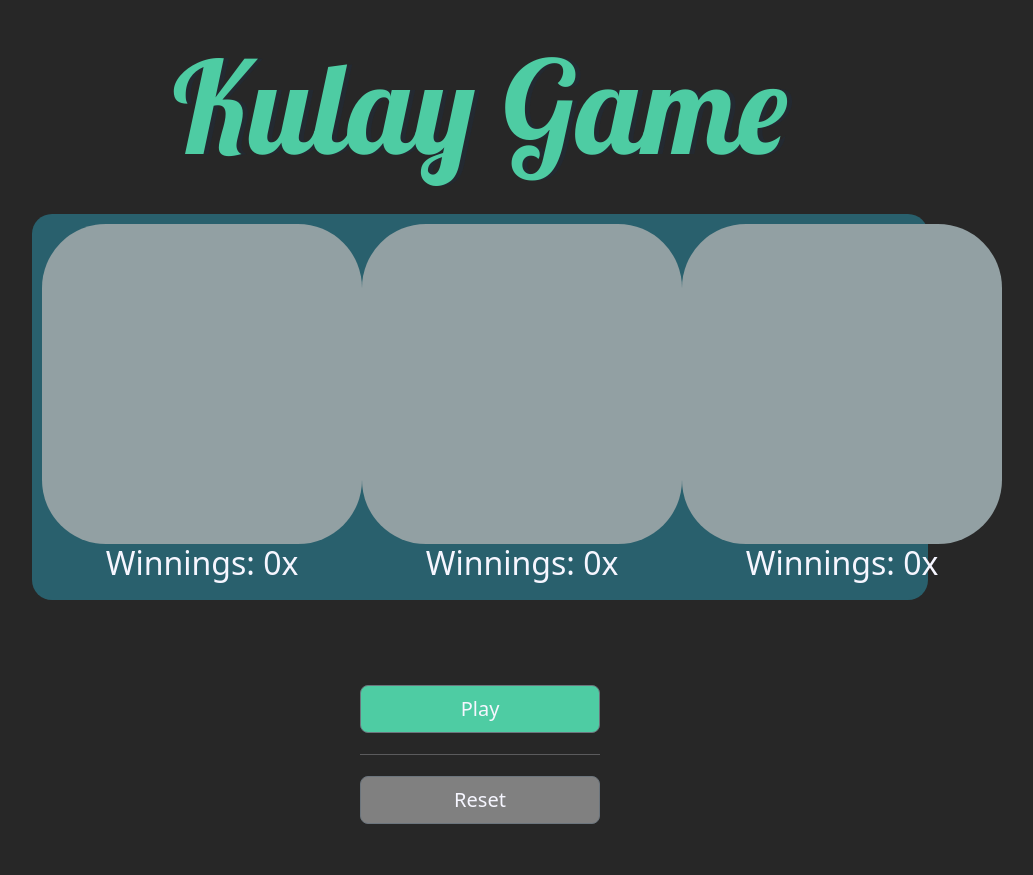
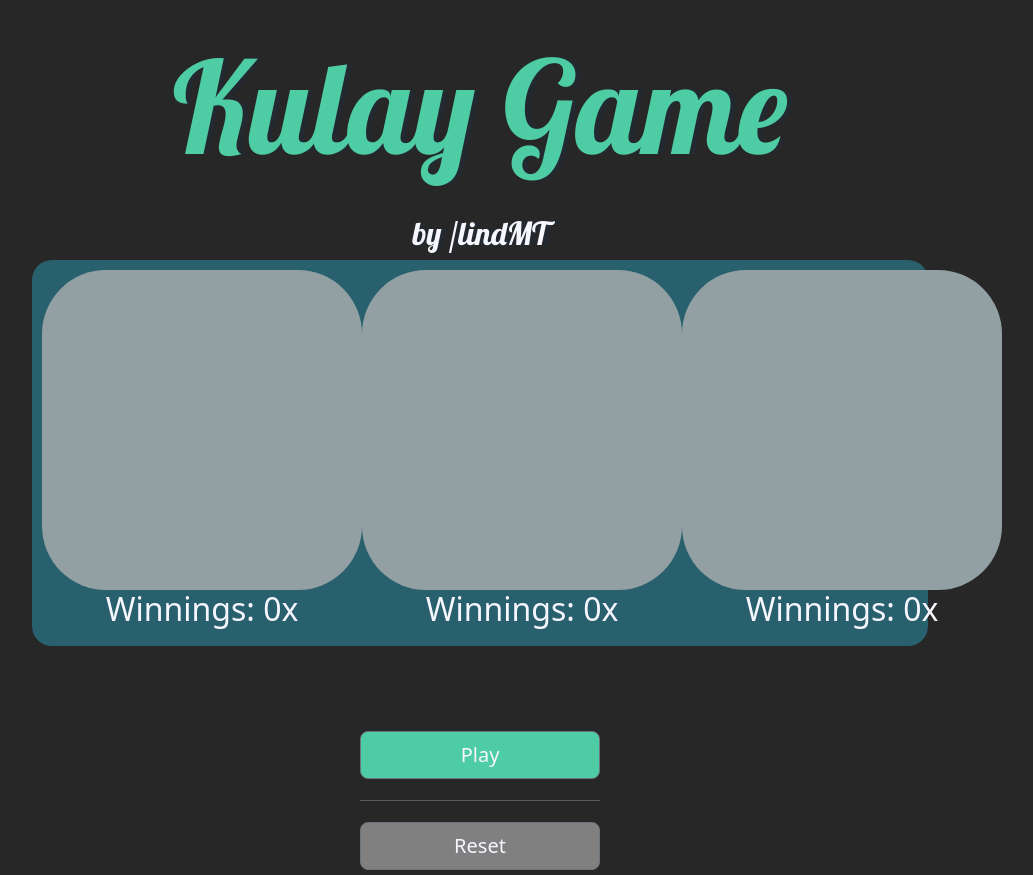
Before and after one commit to lindMT/Kulay-Game, a plain HTML site: page index.html in a window 1280 px wide. Shown: the whole page, without its empty margins (160-1193 px from the left). Before the commit the page ends 829 px from the top, so only its background shows below. Drawn offline with nearby package versions, Linux system fonts and the light colour scheme.

Commit message:
added credits

```diff
--- a/index.html
+++ b/index.html
@@ -15,6 +15,9 @@
   <body>
 
     <h1 id="title">Kulay Game</h1>
+    <h3 id="title">
+      <a href="https://github.com/lindMT">by /lindMT</a>
+    </h3>
     <div class="dice-container">
 
       <div class="dice">
--- a/styles.css
+++ b/styles.css
@@ -34,6 +34,15 @@ h1 {
   color: #4ECCA3;
 }
 
+a {
+  text-decoration: none;
+  margin: 10px;
+  font-family: 'Lobster', cursive;
+  text-shadow: 5px 0 #232931;
+  font-size: 2rem;
+  color: #F6F6FF;
+}
+
 h2 {
   color: #F6F6FF;
 }
```
